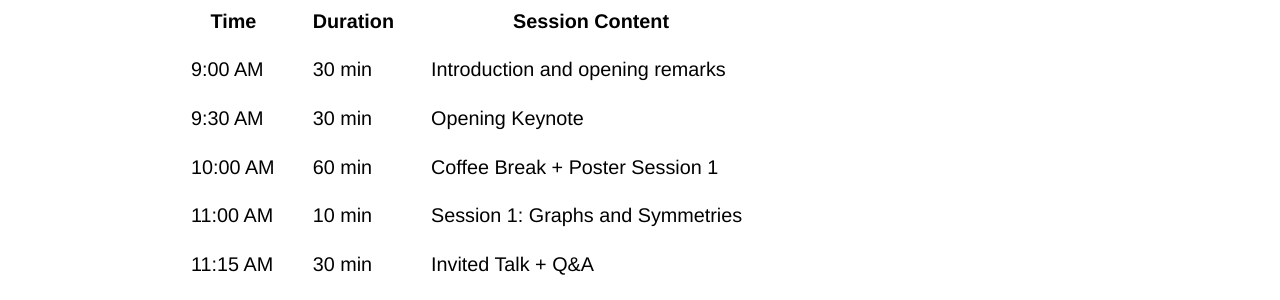
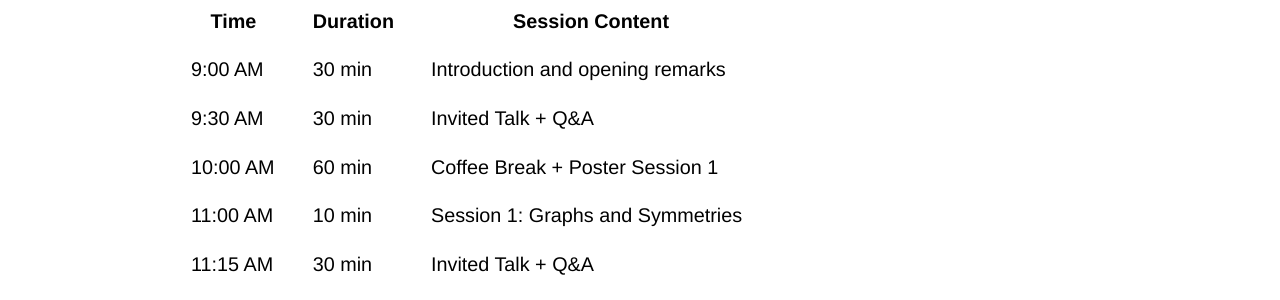
Before and after one commit to weight-space-learning/weight-space-learning.github.io, a Jekyll site: the page built from docs/schedule.md, in a window 1280 px wide. Shown: the part 596-896 px from the top of the page. Built offline with Jekyll 4.4.1, drawn with Linux system fonts in a browser that asks for light colours; some web fonts are replaced; our own code applies the rules of GitHub Pages for plain Markdown files.

Commit message:
Update schedule.md
minor schedule changes.

```diff
--- a/docs/schedule.md
+++ b/docs/schedule.md
@@ -9,7 +9,7 @@ All slots are in Singapore Standard Time (GMT+8).
 | Time      | Duration | Session Content                                   |
 | --------- | -------- | ------------------------------------------------- |
 | 9:00 AM   | 30 min   | Introduction and opening remarks                  |
-| 9:30 AM   | 30 min   | Opening Keynote                                   |
+| 9:30 AM   | 30 min   | Invited Talk + Q&A                                |
 | 10:00 AM  | 60 min   | Coffee Break + Poster Session 1                   |
 | 11:00 AM  | 10 min   | Session 1: Graphs and Symmetries                  |
 | 11:15 AM  | 30 min   | Invited Talk + Q&A                                |
```
